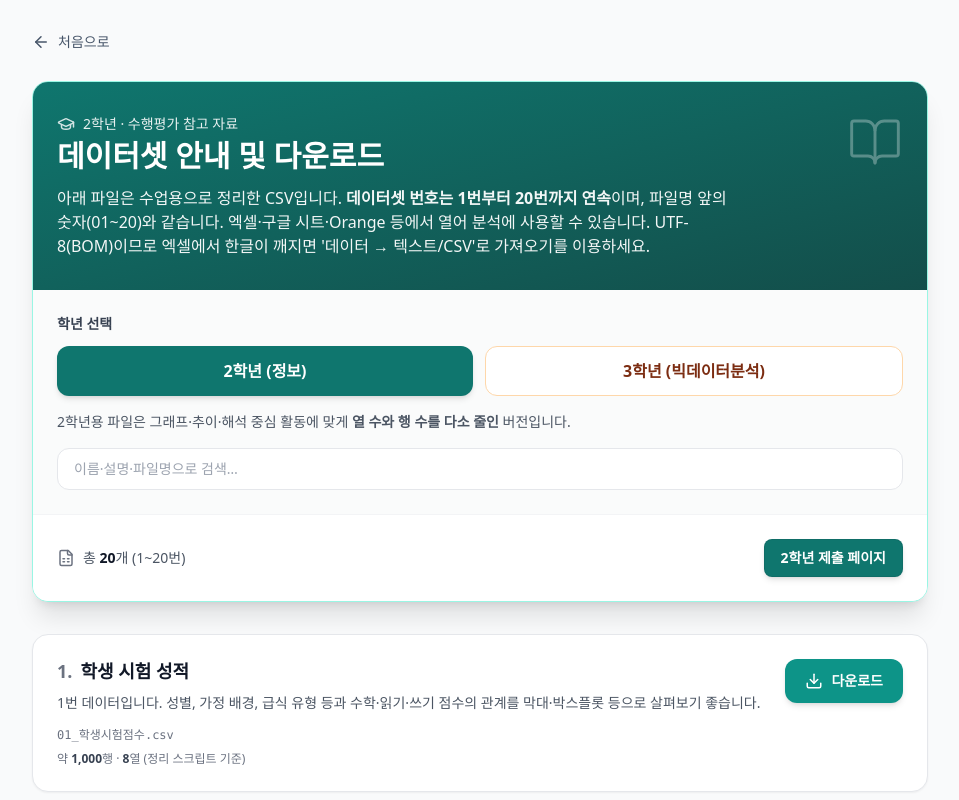
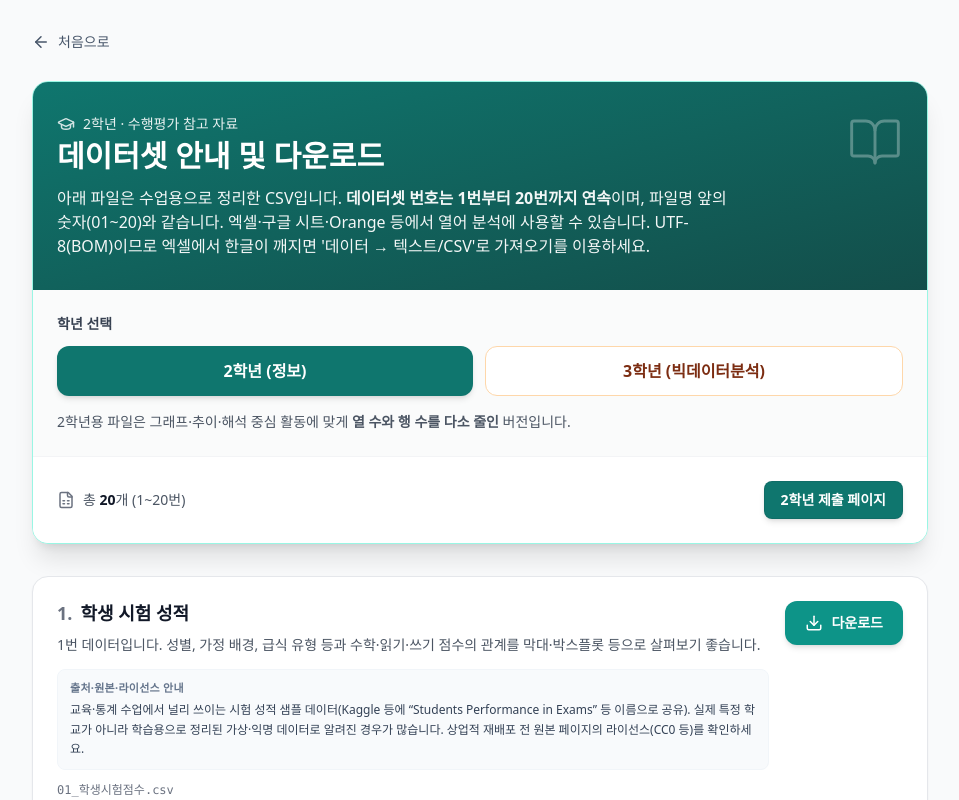
Before and after one commit to sweet1203/pf_ev26_3_1, a React (Vite) app: page /datasets in a window 1280 px wide. Shown: the top 800 px of the page, without its empty margins (160-1119 px from the left). Built offline with nearby package versions, Linux system fonts and the light colour scheme.

Commit message:
데이터셋 안내: 출처 설명 추가, 푸터·검색창 정리, package-lock 추가

```diff
--- a/src/datasetCatalog.js
+++ b/src/datasetCatalog.js
@@ -9,6 +9,8 @@ export const DATASET_CATALOG = [
     title: '학생 시험 성적',
     blurb:
       '1번 데이터입니다. 성별, 가정 배경, 급식 유형 등과 수학·읽기·쓰기 점수의 관계를 막대·박스플롯 등으로 살펴보기 좋습니다.',
+    source:
+      '교육·통계 수업에서 널리 쓰이는 시험 성적 샘플 데이터(Kaggle 등에 “Students Performance in Exams” 등 이름으로 공유). 실제 특정 학교가 아니라 학습용으로 정리된 가상·익명 데이터로 알려진 경우가 많습니다. 상업적 재배포 전 원본 페이지의 라이선스(CC0 등)를 확인하세요.',
     g2: { rows: 1000, cols: 8 },
     g3: { rows: 1000, cols: 8 },
   },
@@ -18,6 +20,8 @@ export const DATASET_CATALOG = [
     title: '고등학생 성적·생활 (포르투갈)',
     blurb:
       '2번 데이터입니다. 공부 시간, 결석, 가족 환경과 성적의 관계를 분석하기 위한 교육 통계 자료입니다.',
+    source:
+      'UCI Machine Learning Repository의 “Student Performance” 계열 데이터로, 포르투갈 중등교육 기관 설문·성적을 바탕으로 한 연구·교육용 공개 데이터입니다. P. Cortez 등의 논문/기술 보고서와 함께 인용되는 경우가 많습니다. 연구·교육 목적 외 사용 시 UCI 및 원 논문의 이용 조건을 따르세요.',
     g2: { rows: 395, cols: 6 },
     g3: { rows: 395, cols: 12 },
   },
@@ -27,6 +31,8 @@ export const DATASET_CATALOG = [
     title: '수면·건강·라이프스타일',
     blurb:
       '3번 데이터입니다. 수면 시간, 스트레스, 활동량, 직업 등과 수면 질의 관계를 산점도·막대그래프로 다루기 적합합니다.',
+    source:
+      'Kaggle 등에 “Sleep Health and Lifestyle” 등 이름으로 올라온 건강·라이프스타일 설문형 데이터셋을 바탕으로 한 경우가 많습니다. 출처마다 합성(synthetic) 또는 설문 기반이라는 설명이 붙기도 하므로, “실제 임상 기록”이 아닌 수업용 예제로 이해하는 것이 안전합니다. Kaggle 데이터 페이지의 라이선스를 확인하세요.',
     g2: { rows: 374, cols: 13 },
     g3: { rows: 374, cols: 13 },
   },
@@ -36,6 +42,8 @@ export const DATASET_CATALOG = [
     title: '인도 도시 대기질',
     blurb:
       '4번 데이터입니다. 도시·날짜별 미세먼지·가스 농도 등 시계열·지역 비교 주제에 활용할 수 있습니다.',
+    source:
+      '인도 공기질 개방 데이터(도시·일별 측정값)를 Kaggle 등에서 가공·배포한 버전에서 가져온 경우가 많습니다. 원천은 정부·환경기관의 공개 측정에 기대지만, 파일마다 연도·지역·결측 처리가 다릅니다. 연구·정책 인용 시에는 원 공공데이터 포털·측정 기관의 공식 자료를 우선 확인하세요.',
     g2: { rows: 1800, cols: 16 },
     g3: { rows: 7678, cols: 16 },
   },
@@ -45,6 +53,8 @@ export const DATASET_CATALOG = [
     title: '세계 행복 보고서 (2019)',
     blurb:
       '5번 데이터입니다. 국가별 행복 점수와 GDP, 건강, 사회적 지지 등 지표의 관계를 분석하기 좋은 소규모 표입니다.',
+    source:
+      '세계행복보고서(World Happiness Report)에 실린 지표를 표로 정리한 것으로, Gallup World Poll 등의 설문·통계를 요약한 공개 보고서 기반 데이터입니다. 보고서 연도(여기서는 2019)마다 정의와 표본이 다를 수 있습니다. 상세한 인용·2차 이용은 worldhappiness.report 및 해당 연도 보고서의 안내를 따르세요.',
     g2: { rows: 156, cols: 9 },
     g3: { rows: 156, cols: 9 },
   },
@@ -54,6 +64,8 @@ export const DATASET_CATALOG = [
     title: '슈퍼스토어 매출 (샘플)',
     blurb:
       '6번 데이터입니다. 제품 분류·지역·매출·이익 등 소매 데이터로 막대·파이·산점도 등을 연습하기 좋습니다.',
+    source:
+      'Tableau 등에서 배포하는 “Superstore” 샘플(가상의 소매 거래 데이터)으로, 실제 기업 데이터가 아닌 BI·교육용 예제입니다. Tableau 및 배포처의 샘플 데이터 이용 약관을 참고하세요.',
     g2: { rows: 2000, cols: 5 },
     g3: { rows: 5000, cols: 8 },
   },
@@ -63,6 +75,8 @@ export const DATASET_CATALOG = [
     title: '넷플릭스 콘텐츠 목록 (샘플)',
     blurb:
       '7번 데이터입니다. 영화/시리즈 유형, 국가, 공개 연도, 등급 등을 빈도·트렌드 관점에서 다룰 수 있습니다.',
+    source:
+      'Kaggle 등에 공유된 넷플릭스 카탈로그 스냅샷(제목·장르·공개일 등)을 기반으로 합니다. 넷플릭스 공식 API/덤프가 아닐 수 있으며, 수집 시점·국가별 카탈로그 차이가 있습니다. 상업적 크롤링·재배포는 서비스 약관과 데이터셋 라이선스를 반드시 확인하세요.',
     g2: { rows: 2000, cols: 5 },
     g3: { rows: 3500, cols: 8 },
   },
@@ -72,6 +86,8 @@ export const DATASET_CATALOG = [
     title: '유튜브 트렌드 통계 (샘플)',
     blurb:
       '8번 데이터입니다. 조회수, 좋아요, 댓글 수 등 수치형 지표와 카테고리·채널의 관계를 분석할 수 있습니다.',
+    source:
+      'Kaggle “Trending YouTube Video Statistics” 등: 특정 국가·기간의 유튜브 인기 동영상 메타데이터를 모은 것입니다. Google/YouTube 공식 배포본이 아닐 수 있고, 설명란 등 텍스트는 저작권 보호될 수 있어 수업에서는 수치·범주 위주 활용을 권장합니다.',
     g2: { rows: 2000, cols: 13 },
     g3: { rows: 3000, cols: 13 },
   },
@@ -81,6 +97,8 @@ export const DATASET_CATALOG = [
     title: '성별·키·몸무게·체형 지수',
     blurb:
       '9번 데이터입니다. 키와 몸무게의 관계, 성별에 따른 분포 차이 등 기초 산점도·히스토그램에 적합합니다.',
+    source:
+      'Kaggle 등에 올라온 성별·신장·체중·BMI 범주 형태의 일반인 체형 샘플입니다. 출처마다 합성 데이터라고 명시된 경우도 있어, 의학적 진단이 아닌 통계·그래프 연습용으로 쓰는 것이 적절합니다.',
     g2: { rows: 500, cols: 4 },
     g3: { rows: 500, cols: 4 },
   },
@@ -90,6 +108,8 @@ export const DATASET_CATALOG = [
     title: '심장 질환 관련 임상 지표',
     blurb:
       '10번 데이터입니다. 나이, 혈압, 콜레스테롤 등과 질환 여부(라벨)를 다루는 의료 분류용 예제이며, 수치는 병원 기록 코드 체계를 따릅니다.',
+    source:
+      'UCI “Heart Disease”(Cleveland 등 병원 기록 기반)로 널리 쓰이는 의료 분류 연습용 공개 데이터입니다. 환자 식별 정보는 제거되었으나, 실제 연구·진단에는 사용할 수 없고 교육·알고리즘 실습 목적에 한합니다. 인용 시 UCI 및 원 논문을 따르세요.',
     g2: { rows: 900, cols: 6 },
     g3: { rows: 900, cols: 14 },
   },
@@ -99,6 +119,8 @@ export const DATASET_CATALOG = [
     title: '우버 뉴욕 일별 운행 (2015년 1~2월)',
     blurb:
       '11번 데이터입니다. 날짜별 활성 차량 수와 운행 건수로 꺾은선·막대 그래프·추이 설명에 적합합니다.',
+    source:
+      '뉴욕시 TLC·FOIL 요청 등을 통해 공개된 Uber 운행 집계(일별) 데이터의 일부입니다. 교통·플랫폼 경제 수업에서 자주 쓰이며, 이용 조건은 NYC Open Data / FOIL 배포 문서를 확인하세요.',
     g2: { rows: 354, cols: 4 },
     g3: { rows: 354, cols: 4 },
   },
@@ -108,6 +130,8 @@ export const DATASET_CATALOG = [
     title: '타이타닉 생존 데이터',
     blurb:
       '12번 데이터입니다. 객실 등급, 성별, 나이, 운임과 생존 여부의 관계를 집단 비교·막대그래프로 다루기 좋습니다.',
+    source:
+      'Kaggle Titanic 대회 등에서 표준화된 1912년 RMS 타이타닉 승객 생존 표입니다. 역사적 사실을 바탕으로 한 공개 요약 표이며, 세부는 박물관·조사 보고서와 다를 수 있습니다. 역사·데이터 윤리를 함께 다루기 좋은 예제입니다.',
     g2: { rows: 714, cols: 5 },
     g3: { rows: 714, cols: 8 },
   },
@@ -117,6 +141,8 @@ export const DATASET_CATALOG = [
     title: '붓꽃(Iris) 분류',
     blurb:
       '13번 데이터입니다. 꽃받침·꽃잎 길이/너비와 품종(범주)의 관계를 산점도·박스플롯으로 보여 주는 고전 예제입니다.',
+    source:
+      'R.A. Fisher(1936)가 유명하게 사용한 붓꽃(Iris) 측정 데이터. UCI Machine Learning Repository 등에 퍼블릭 도메인으로 공개되어 머신러닝·통계 교과서의 표준 예제입니다.',
     g2: { rows: 150, cols: 6 },
     g3: { rows: 150, cols: 6 },
   },
@@ -126,6 +152,8 @@ export const DATASET_CATALOG = [
     title: '팔머 펭귄',
     blurb:
       '14번 데이터입니다. 펭귄 종·서식지·부리·날개·체중 등으로 두 집단 비교와 산포 분석을 연습하기 좋습니다.',
+    source:
+      'Palmer Station, Antarctica 장기 연구에서 수집한 팔머 반도 펭귄(Adélie, Chinstrap, Gentoo) 측정 데이터를 정리한 생태·통계 교육용 데이터입니다. CC0로 배포되는 버전이 많으며, 인용 시 palmerpenguins 패키지/논문(Horst 등, 2020)을 참고하세요.',
     g2: { rows: 333, cols: 7 },
     g3: { rows: 333, cols: 7 },
   },
@@ -135,6 +163,8 @@ export const DATASET_CATALOG = [
     title: '식당 팁 (Tips)',
     blurb:
       '15번 데이터입니다. 총액, 팁, 성별, 흡연, 요일, 인원 등으로 그룹 비교·상관을 설명하기 적합합니다.',
+    source:
+      '원래 Bryant(1993) 등에서 소개된 한 식당의 팁·계산서 특성 데이터로, R의 reshape2 등을 거쳐 Seaborn 예제로 널리 쓰입니다. 개인 식별 정보 없는 소규모 표이며, 현재 배포본은 교육·시각화 연습용으로 이해하면 됩니다.',
     g2: { rows: 244, cols: 7 },
     g3: { rows: 244, cols: 7 },
   },
@@ -144,6 +174,8 @@ export const DATASET_CATALOG = [
     title: '항공 국제선 승객 수 (시계열)',
     blurb:
       '16번 데이터입니다. 연도·월별 승객 수 추이를 꺾은선그래프로 그리고 계절성을 해석하기 좋습니다.',
+    source:
+      'Box & Jenkins 시계열 분석에서 유명한 국제선 항공 승객 수(AirPassengers) 데이터(1949–1960, 월별). R datasets 등에 포함된 공개 고전 시계열로, 계절성·추세 설명 수업에 자주 쓰입니다.',
     g2: { rows: 144, cols: 4 },
     g3: { rows: 144, cols: 4 },
   },
@@ -153,6 +185,8 @@ export const DATASET_CATALOG = [
     title: '다이아몬드 가격',
     blurb:
       '17번 데이터입니다. 캐럿, 컷·색·선명도 등급과 가격의 관계를 산점도·박스플롯으로 분석할 수 있습니다.',
+    source:
+      'ggplot2(R)에 포함된 다이아몬드 가격·품질 샘플로, 실제 거래 데이터가 아닌 통계·그래프 교육용으로 제공된 예제입니다. 상업적 보석 평가에는 사용하지 않습니다.',
     g2: { rows: 2000, cols: 5 },
     g3: { rows: 10000, cols: 10 },
   },
@@ -162,6 +196,8 @@ export const DATASET_CATALOG = [
     title: '운동·맥박 실험',
     blurb:
       '18번 데이터입니다. 운동 종류·식이 구분·측정 시점에 따른 맥박 변화를 반복 측정 구조로 살펴볼 수 있습니다.',
+    source:
+      'Seaborn에 포함된 운동·맥박 실험형(반복측정) 예제 데이터로, 인지·생리 실험을 단순화한 교육용 표입니다. 실제 임상 시험이 아닙니다.',
     g2: { rows: 90, cols: 5 },
     g3: { rows: 90, cols: 5 },
   },
@@ -171,6 +207,8 @@ export const DATASET_CATALOG = [
     title: '자동차 연비 (MPG)',
     blurb:
       '19번 데이터입니다. 연비, 배기량, 마력, 중량, 제조 지역 등 변수 간 관계와 연비 차이를 분석하기 좋습니다.',
+    source:
+      '1983년 StatLib 등에서 널리 인용된 자동차 연비(MPG) 데이터(회귀·시각화 교재용). 일부 값은 결측·수정된 버전이 공유되기도 합니다. 현대 차량 규제·연비와 직접 연결하지 말고 변수 관계 학습용으로 쓰세요.',
     g2: { rows: 392, cols: 9 },
     g3: { rows: 392, cols: 9 },
   },
@@ -180,6 +218,8 @@ export const DATASET_CATALOG = [
     title: '미국 주별 교통사고 (Seaborn car_crashes)',
     blurb:
       '20번 데이터입니다. Seaborn 내장 예제로, 미국 주(약어)마다 10억 주행마일당 총 사고율·과속·음주 관련 비율·자동차 보험료 등이 있습니다. 막대·산점도·상관을 연습하기 좋습니다.',
+    source:
+      'Seaborn이 예제로 제공하는 car_crashes로, GitHub mwaskom/seaborn-data에서 배포됩니다. 수치는 미국 주별 교통·보험 관련 공개 요약 통계를 재구성한 교육용 표로 알려져 있으며, 공식 정책 산출물을 대체하지 않습니다. 원본은 BSD-3-Clause(seaborn-data) 등 저장소 라이선스를 따릅니다.',
     g2: { rows: 51, cols: 5 },
     g3: { rows: 51, cols: 8 },
   },
--- a/src/pages/DatasetGuide.jsx
+++ b/src/pages/DatasetGuide.jsx
@@ -1,28 +1,10 @@
-import React, { useMemo, useState } from 'react';
+import React, { useState } from 'react';
 import { Link } from 'react-router-dom';
 import { ArrowLeft, BookOpen, Download, FileSpreadsheet, GraduationCap } from 'lucide-react';
 import { DATASET_CATALOG, datasetFileUrl } from '../datasetCatalog.js';
 
 export default function DatasetGuide() {
   const [grade, setGrade] = useState(2);
-  const [query, setQuery] = useState('');
-
-  const items = useMemo(() => {
-    const raw = query.trim();
-    const q = raw.toLowerCase();
-    if (!q) return DATASET_CATALOG;
-    const asNum = parseInt(raw, 10);
-    if (!Number.isNaN(asNum) && String(asNum) === raw) {
-      return DATASET_CATALOG.filter((d) => d.num === asNum);
-    }
-    return DATASET_CATALOG.filter(
-      (d) =>
-        d.title.toLowerCase().includes(q) ||
-        d.blurb.toLowerCase().includes(q) ||
-        d.file.toLowerCase().includes(q) ||
-        `${d.num}번`.includes(raw),
-    );
-  }, [query]);
 
   const statsKey = grade === 2 ? 'g2' : 'g3';
   const submitPath = grade === 2 ? '/grade2' : '/grade3';
@@ -102,28 +84,13 @@ export default function DatasetGuide() {
               </>
             )}
           </p>
-          <div className="mt-4">
-            <label htmlFor="ds-search" className="sr-only">
-              데이터셋 검색
-            </label>
-            <input
-              id="ds-search"
-              type="search"
-              placeholder="이름·설명·파일명으로 검색…"
-              value={query}
-              onChange={(e) => setQuery(e.target.value)}
-              className={`w-full px-4 py-2.5 rounded-xl border border-gray-200 bg-white text-gray-800 placeholder:text-gray-400 focus:ring-2 focus:ring-offset-0 focus:outline-none text-sm ${
-                grade === 2 ? 'focus:ring-teal-700' : 'focus:ring-orange-500'
-              }`}
-            />
-          </div>
         </div>
 
         <div className="p-5 sm:p-6 flex flex-col sm:flex-row sm:items-center sm:justify-between gap-4 bg-white">
           <div className="flex items-center gap-2 text-sm text-gray-600">
             <FileSpreadsheet size={18} className="text-gray-500" />
             <span>
-              총 <strong className="text-gray-900">{items.length}</strong>개 (1~20번)
+              총 <strong className="text-gray-900">{DATASET_CATALOG.length}</strong>개 (1~20번)
             </span>
           </div>
           <Link
@@ -136,7 +103,7 @@ export default function DatasetGuide() {
       </div>
 
       <ul className="space-y-4">
-        {items.map((d) => {
+        {DATASET_CATALOG.map((d) => {
           const st = d[statsKey];
           const href = datasetFileUrl(grade, d.file);
           return (
@@ -152,6 +119,14 @@ export default function DatasetGuide() {
                       {d.title}
                     </h2>
                     <p className="mt-2 text-sm text-gray-600 leading-relaxed">{d.blurb}</p>
+                    {d.source ? (
+                      <div className="mt-3 rounded-lg bg-slate-50 border border-slate-100 px-3 py-2.5">
+                        <p className="text-[11px] font-semibold uppercase tracking-wide text-slate-500 mb-1">
+                          출처·원본·라이선스 안내
+                        </p>
+                        <p className="text-xs text-slate-700 leading-relaxed">{d.source}</p>
+                      </div>
+                    ) : null}
                     <p className="mt-3 text-xs text-gray-500 font-mono break-all">{d.file}</p>
                     <p className="mt-2 text-xs text-gray-500">
                       약 <strong className="text-gray-700">{st.rows.toLocaleString()}</strong>행 ·{' '}
@@ -175,15 +150,8 @@ export default function DatasetGuide() {
         })}
       </ul>
 
-      {items.length === 0 && (
-        <p className="text-center text-gray-500 py-12 text-sm">검색 결과가 없습니다.</p>
-      )}
-
       <p className="mt-10 text-center text-xs text-gray-500 leading-relaxed px-2">
-        데이터는 교육 목적으로 제공되며, 출처·라이선스는 각 원본 데이터셋을 따릅니다. 재생성:{' '}
-        <code className="bg-gray-100 px-1.5 py-0.5 rounded text-gray-700">python scripts/prepare_datasets_by_grade.py</code>{' '}
-        후{' '}
-        <code className="bg-gray-100 px-1.5 py-0.5 rounded text-gray-700">node scripts/syncPublicDataset.mjs</code>
+        데이터는 교육 목적으로 제공되며, 출처·라이선스는 각 원본 데이터셋을 따릅니다.
       </p>
     </div>
   );
```
Also changed, not shown: 1 other file (tests, documents, lock files or other folders).
